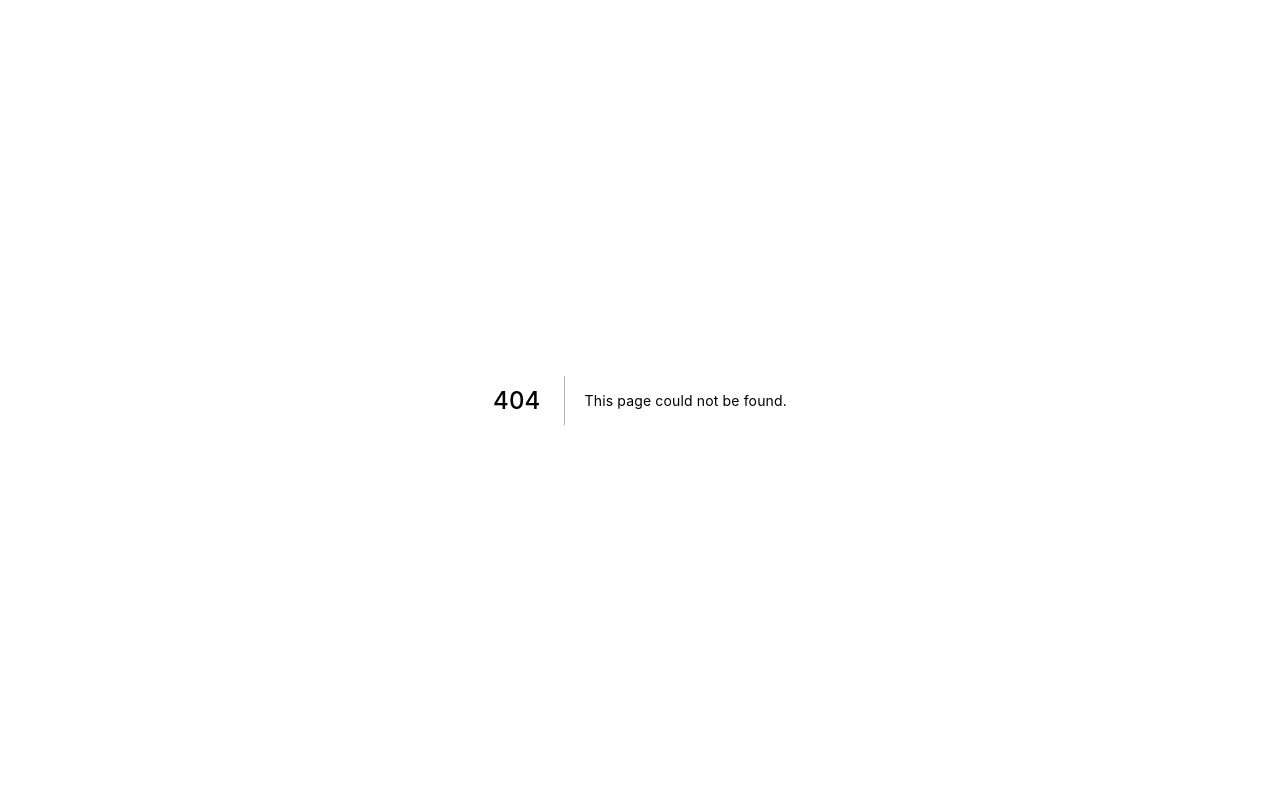
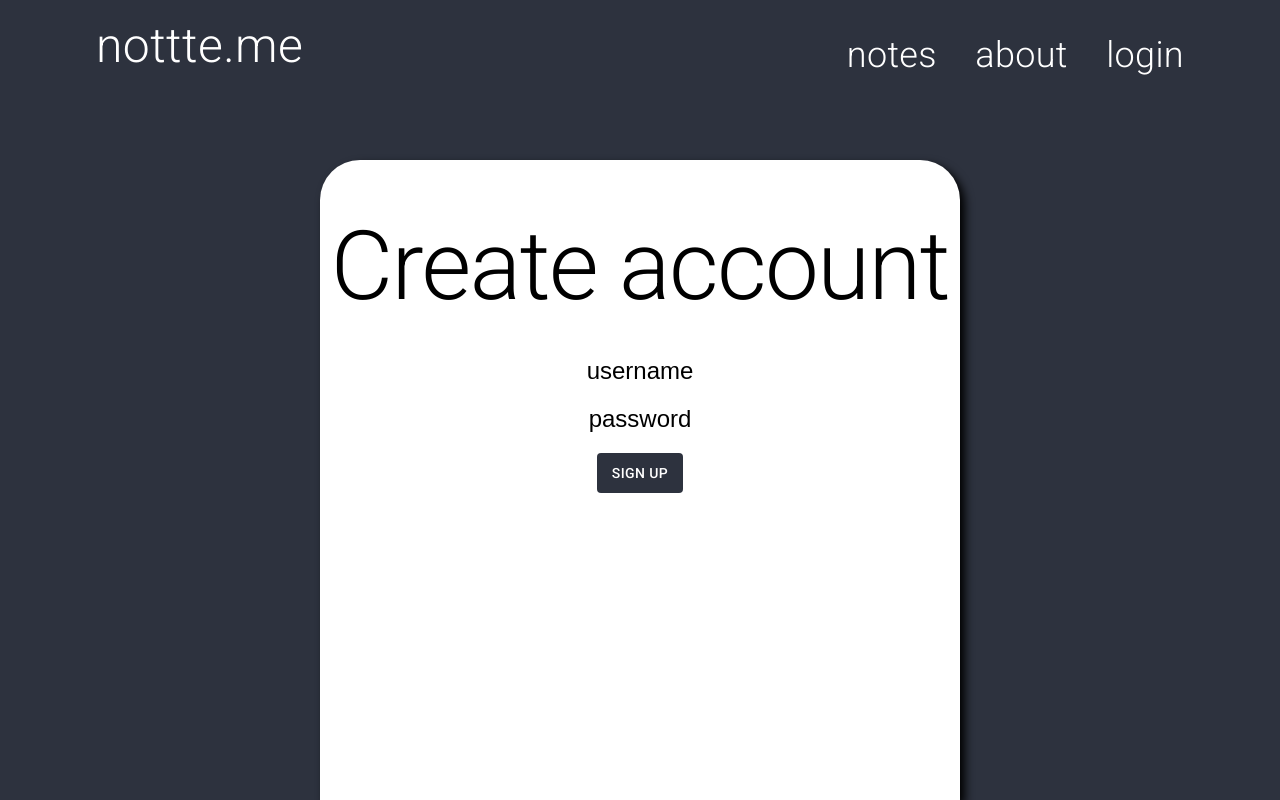
Before and after one commit to ZackMurry/nottte-me, a Next.js app in the folder frontend/: page /signup in a window 1280 px wide. Before the commit this address had no page. Built offline with nearby package versions, Linux system fonts and the light colour scheme.

Commit message:
Add sign up page

```diff
--- /dev/null
+++ b/frontend/pages/signup/index.js
@@ -0,0 +1,109 @@
+import React, { useState } from 'react'
+import Navbar from '../../components/Navbar'
+import { Typography, Paper, Button } from '@material-ui/core'
+import Cookie from 'js-cookie'
+import { useRouter, withRouter } from 'next/router'
+
+//todo show errors as snackbars (username taken as error on form) and do some elementary password security
+function SignUpPage() {
+
+    const router = useRouter()
+
+    const [ username, setUsername ] = useState('')
+    const [ password, setPassword ] = useState('')
+
+    const handleSubmit = async (e) => {
+        e.preventDefault()
+
+        const requestOptions = {
+            method: 'POST',
+            headers: {'Content-Type': 'application/json'},
+            body: JSON.stringify({
+                username: username,
+                password: password
+            })
+        }
+
+        const createResponse = await fetch('http://localhost:8080/api/v1/users/create', requestOptions)
+
+        if(createResponse.status !== 200) {
+            if(createResponse.status == 411) {
+                console.log('length required')
+                return;
+            } else if(createResponse.status == 400) {
+                console.log('an account with that username already exists')
+                return;
+            }
+            return;
+        }
+        console.log('account created!')
+
+
+        const text = await (await fetch('http://localhost:8080/api/v1/jwt/authenticate', requestOptions)).text()
+        console.log('jwt: ' + text)
+        Cookie.set('jwt', JSON.parse(text).jwt)
+
+        router.push('/notes')
+    }
+
+    //after the username field, you can press enter to go to the password field
+    const handleEnter = (event) => {
+        if(event.key === 'Enter') {
+            const form = event.target.form
+            const index = Array.prototype.indexOf.call(form, event.target)
+            form.elements[index+1].focus()
+            event.preventDefault()
+        }
+    }
+
+    return (
+        <div>
+            <div style={{marginTop: 0}} >
+                <Navbar />
+            </div>
+
+            {/* main login */}
+            <Paper style={{margin: '0 auto', marginTop: '20vh', width: '50%', height: '80vh', borderRadius: '40px 40px 0 0', boxShadow: '5px 5px 10px black'}} >
+
+                <Typography variant='h1' style={{color: 'black', padding: '50px 0 25px 0', textAlign: 'center'}} >
+                    Create account
+                </Typography>
+
+                <form onSubmit={e => handleSubmit(e)} style={{textAlign: 'center'}}>
+                    {/* username */}
+                    <div>
+                        <input
+                            aria-label='username'
+                            type='text'
+                            value={username}
+                            onChange={e => setUsername(e.target.value)}
+                            style={{border: 'none', fontSize: 24, textAlign: 'center', fontColor: 'black', padding: 10}}
+                            placeholder='username'
+                            onKeyPress={(event) => handleEnter(event)}
+                        />
+                    </div>
+                    <div>
+                        <input
+                            type='password'
+                            value={password}
+                            onChange={e => setPassword(e.target.value)}
+                            style={{border: 'none', fontSize: 24, textAlign: 'center', fontColor: 'black', padding: 10}}
+                            placeholder='password'
+                        />
+                    </div>
+                    <div>
+                        <Button type='submit' style={{backgroundColor: '#2d323e', color: '#fff', padding: '7.5px 15px', margin: 10}}>
+                            Sign up
+                        </Button>
+                    </div>
+                </form>
+            </Paper>
+
+
+        </div>
+
+    )
+
+}
+
+export default withRouter(SignUpPage)
```
Also changed, not shown: frontend/pages/notes/index.js (+13 -1 lines).
